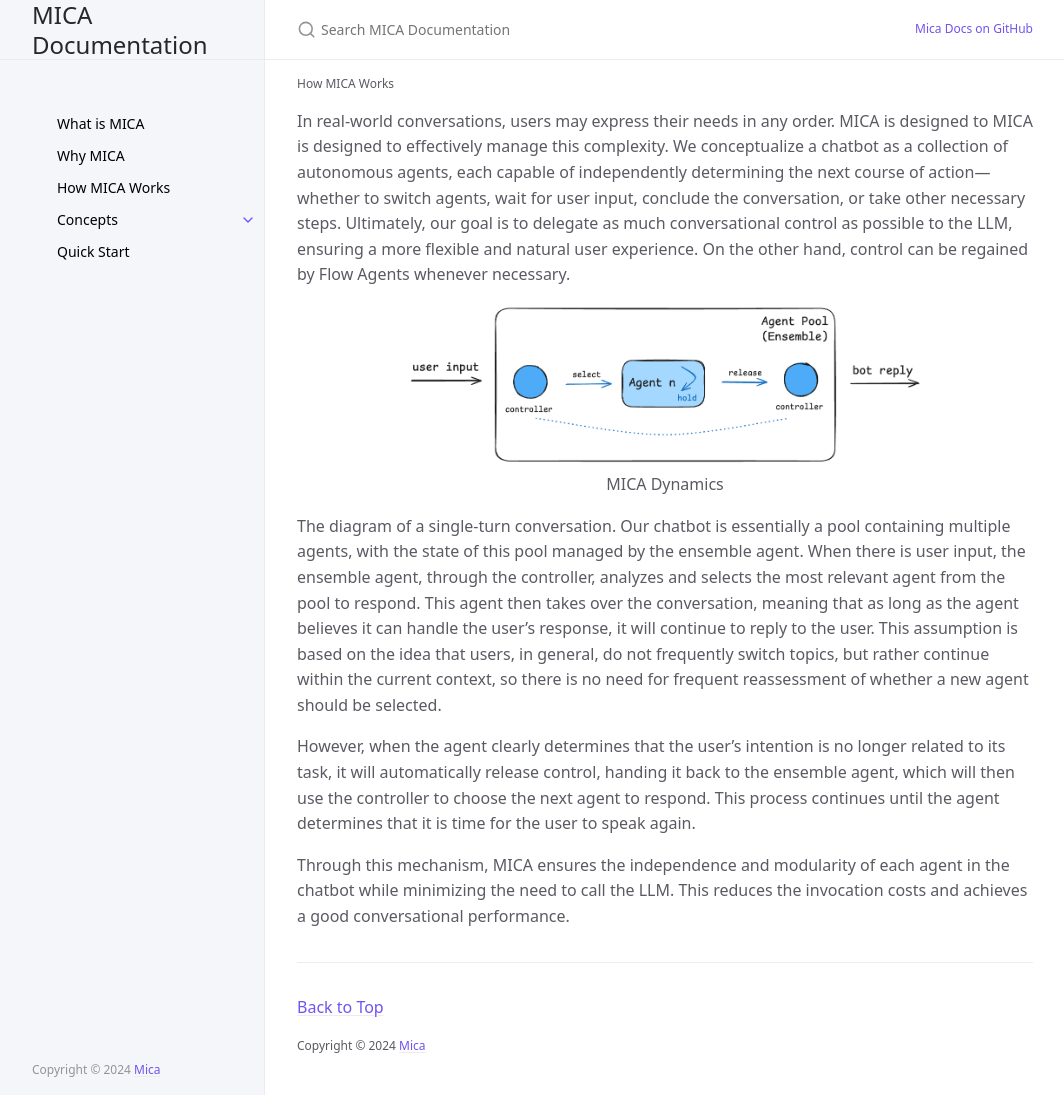
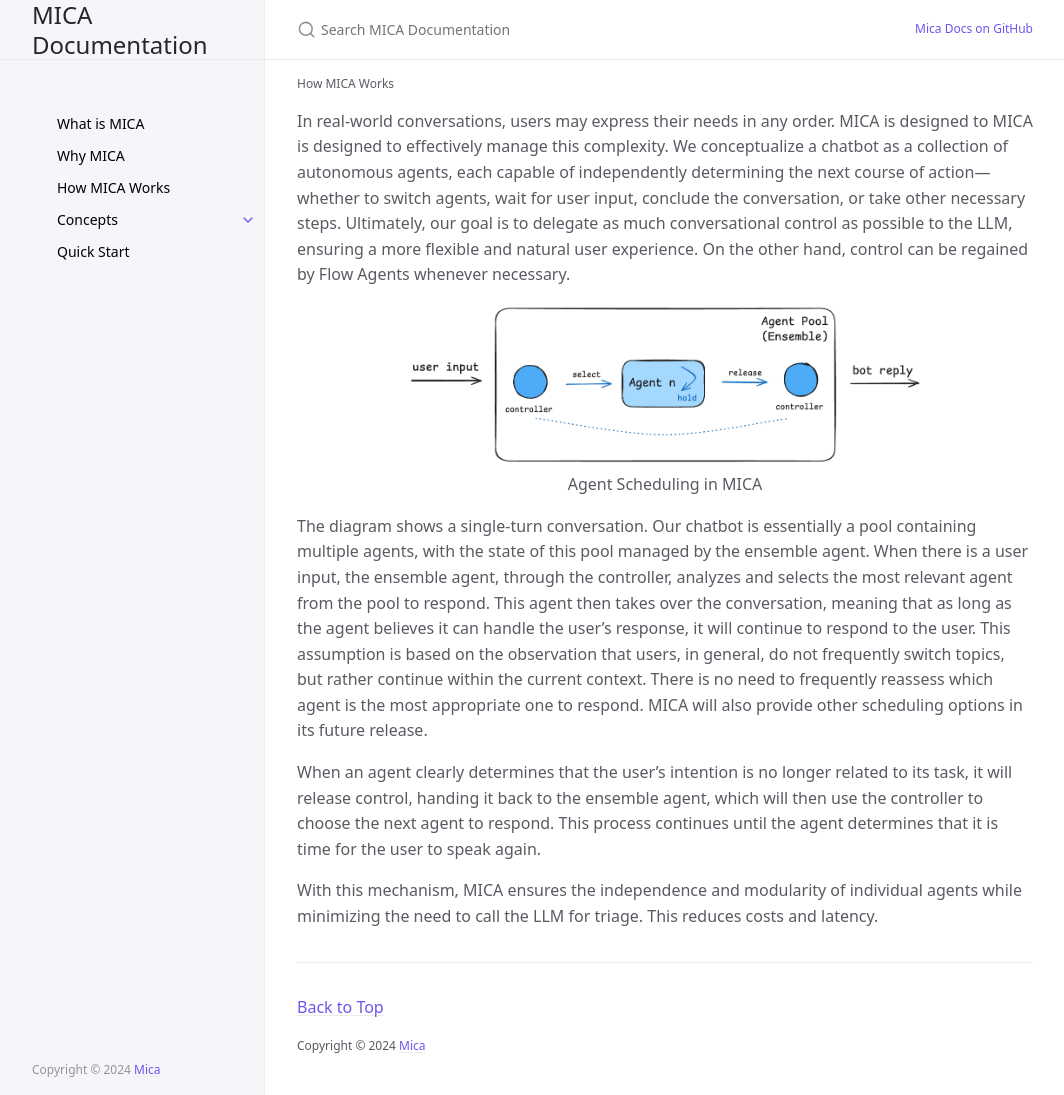
Before and after one commit to Mica-labs/Mica-labs.github.io, a Jekyll site: the page built from docs/introduction/work/index.md, in a window 1280 px wide and 1095 px high. Shown: the whole window, without its empty margins (107-1171 px from the left). Built offline with Jekyll 4.4.1, drawn with Linux system fonts in a browser that asks for light colours; cached includes are drawn as plain includes.

Commit message:
Update index.md

```diff
--- a/docs/introduction/work/index.md
+++ b/docs/introduction/work/index.md
@@ -9,11 +9,11 @@ In real-world conversations, users may express their needs in any order.  MICA i
 <center>
 <img style="width: 70%; height: auto;" src="schedule.png">
 <br>
-<div>MICA Dynamics</div>
+<div> Agent Scheduling in MICA </div>
 </center>
 
-The diagram of a single-turn conversation. Our chatbot is essentially a pool containing multiple agents, with the state of this pool managed by the ensemble agent. When there is user input, the ensemble agent, through the controller, analyzes and selects the most relevant agent from the pool to respond. This agent then takes over the conversation, meaning that as long as the agent believes it can handle the user’s response, it will continue to reply to the user. This assumption is based on the idea that users, in general, do not frequently switch topics, but rather continue within the current context, so there is no need for frequent reassessment of whether a new agent should be selected.
+The diagram shows a single-turn conversation. Our chatbot is essentially a pool containing multiple agents, with the state of this pool managed by the ensemble agent. When there is a user input, the ensemble agent, through the controller, analyzes and selects the most relevant agent from the pool to respond. This agent then takes over the conversation, meaning that as long as the agent believes it can handle the user’s response, it will continue to respond to the user. This assumption is based on the observation that users, in general, do not frequently switch topics, but rather continue within the current context. There is no need to frequently reassess which agent is the most appropriate one to respond.  MICA will also provide other scheduling options in its future release.
 
-However, when the agent clearly determines that the user’s intention is no longer related to its task, it will automatically release control, handing it back to the ensemble agent, which will then use the controller to choose the next agent to respond. This process continues until the agent determines that it is time for the user to speak again.
+When an agent clearly determines that the user’s intention is no longer related to its task, it will release control, handing it back to the ensemble agent, which will then use the controller to choose the next agent to respond. This process continues until the agent determines that it is time for the user to speak again.
 
-Through this mechanism, MICA ensures the independence and modularity of each agent in the chatbot while minimizing the need to call the LLM. This reduces the invocation costs and achieves a good conversational performance.
+With this mechanism, MICA ensures the independence and modularity of individual agents while minimizing the need to call the LLM for triage.  This reduces costs and latency.
```
